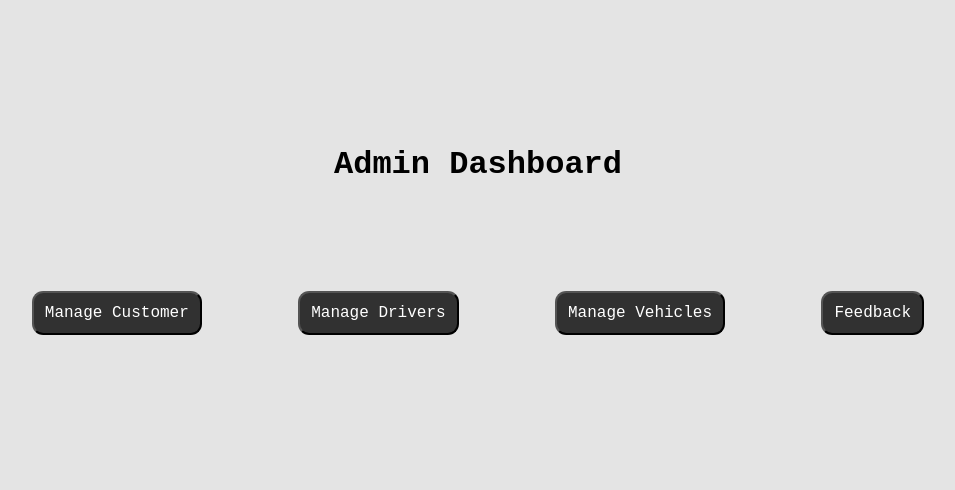
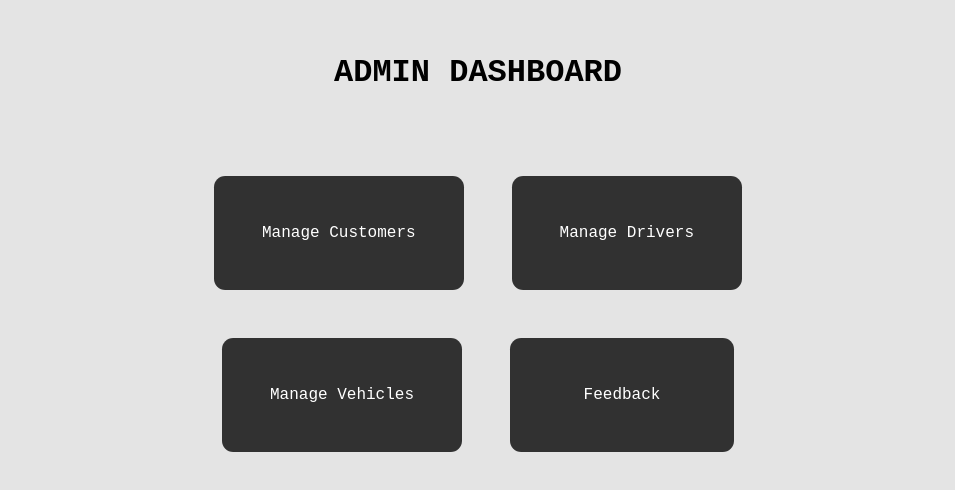
Before and after one commit to pranayvarade1101/FleetManagement, a React (Create React App) app in the folder fm-client/: page /admin in a window 1280 px wide. Shown: the part 146-636 px from the top of the page, without its empty margins (162-1117 px from the left). Built offline with nearby package versions, Linux system fonts and the light colour scheme.

Commit message:
Manage customers table and form added

```diff
--- a/fm-client/src/admin-functions/ManageCustomer.js
+++ b/fm-client/src/admin-functions/ManageCustomer.js
@@ -1,10 +1,79 @@
 import React, { useState, useEffect } from 'react';
 import "./admin-functions.css"
+import axios from 'axios';
+
 
 function ManageCustomer() {
+
+  const [users, setUsers] = useState([]);
+  const [newUser, setNewUser] = useState({ fname: '', lname: '', email: '', pwd: '' });
+  const [formIsValid, setFormIsValid] = useState(false);
+
+  useEffect(() => {
+    axios.get('http://localhost:8080/api/Users')
+      .then(response => {
+        const parsedData = response.data.map(user => {
+          const parsedUser = {};
+          Object.keys(user).forEach(key => {
+            parsedUser[key.replace(/"/g, '')] = user[key];
+          });
+          return parsedUser;
+        });
+        setUsers(parsedData.filter(user => user.type === 'customer'));
+      })
+      .catch(error => {
+        console.error(error);
+      });
+  }, []);
+
+  const handleSubmit = async (event) => {
+    event.preventDefault();
+    try {
+      const response = await axios.post('http://localhost:8080/api/Users', newUser);
+      setUsers([...users, response.data]);
+      setNewUser({ fname: '', lname: '', email: '', pwd: '' });
+    } catch (error) {
+      console.error(error);
+    }
+  };
+
+  const handleInputChange = (event) => {
+    setNewUser({ ...newUser, [event.target.name]: event.target.value });
+    setFormIsValid(event.target.form.checkValidity());
+  };
+
   return (
     <div className='container'>
-      <h1>Manage Customers</h1>
+      <h1>CUSTOMERS</h1>
+      <table>
+        <thead>
+          <tr>
+            <th>Email</th>
+            <th>Full Name</th>
+            <th>Address</th>
+            <th>Phone Number</th>
+          </tr>
+        </thead>
+        <tbody>
+          {users.map((user) => (
+            <tr key={user._id}>
+              <td>{user.email}</td>
+              <td>{user.fullName["\"firstName\""]} {user.fullName["\"lastName\""]}</td>
+              <td>{user.address}</td>
+              <td>{user.phNo}</td>
+            </tr>
+          ))}
+        </tbody>
+      </table>
+      <form onSubmit={handleSubmit} noValidate>
+        <h3>Add New Customer</h3>
+        <input type='text' placeholder='First Name' name='fname' value={newUser.fname} onChange={handleInputChange} required />
+        <input type='text' placeholder='Last Name' name='lname' value={newUser.lname} onChange={handleInputChange} required />
+        <input type="email" placeholder='Email' name='email' value={newUser.email} onChange={handleInputChange} required />
+        <input type="password" placeholder='Password' name='pwd' value={newUser.pwd} onChange={handleInputChange} required />
+
+        <button type="submit" disabled={!formIsValid}><span>Add User</span></button>
+      </form>
     </div>
   );
 }
--- a/fm-client/src/admin-functions/admin-functions.css
+++ b/fm-client/src/admin-functions/admin-functions.css
@@ -1,6 +1,7 @@
 .container {
-    background-color: #e4e4e4;
-    height: 100vh;
+    background: #e4e4e4;
+    min-height: 100vh;
+    overflow: hidden;
     margin: 0;
     display: flex;
     flex-direction: column;
@@ -9,6 +10,117 @@
     font-family: 'Courier New', Courier, monospace;
 }
 
-.container h1 {
-    padding-bottom: 3%;
+.container table {
+    margin: 2%;
+    border: 1px solid;
 }
+
+.container th, td {
+    padding: 0.5rem;
+    border: 1px solid;
+}
+
+.container form {
+    display: flex;
+    flex-direction: column;
+    align-items: center;
+    justify-content: center;
+
+    padding: 1.3rem;
+
+    text-align: center;
+    transition: all 0.2s ease-in-out;
+
+    h3 {
+        font-weight: 500;
+        opacity: 0.7;
+        font-size: 1.4rem;
+        margin-top: 0;
+    }
+
+    input {
+        background: transparent;
+        width: 13rem;
+        padding: 1em;
+        margin-bottom: 2em;
+        border: none;
+        border-radius: 10px;
+        backdrop-filter: blur(5px);
+        box-shadow: 4px 4px 20px rgba(0,0,0,0.2);
+        font-family: 'Courier New', Courier, monospace;
+        font-weight: 500;
+        transition: all 0.2s ease-in-out;
+
+        &:hover {
+          box-shadow: 4px 4px 20px 8px rgba(0,0,0,0.2);
+        }
+
+        &[type="email"],
+        &[type="password"] {
+
+            &:focus {
+                box-shadow: 4px 4px 60px 8px rgba(0,0,0,0.2);
+            }
+        }
+    }
+
+
+    button {
+        padding: 12px 24px;
+        color: #e5edff;
+        background-color: #aaaaaa;
+        border-radius: 10px;
+        backdrop-filter: blur(5px);
+        position: relative;
+        border: #e5edff;
+        border-radius: 10px;
+        overflow: hidden;
+        z-index: 1;
+        margin-top: 0.4rem;
+        cursor: pointer;
+    }
+
+    button span {
+        z-index: 0;
+        position: relative;
+    }
+
+    button::before {
+        content: '';
+        position: absolute;
+        top: 50%;
+        left: 50%;
+        width: 140px;
+        height: 140px;
+        border-radius: 50%;
+        transform: translate3d(-50%,-50%,0) scale3d(0,0,0);
+        transition: opacity .4s cubic-bezier(.19,1,.22,1),transform 0.75s cubic-bezier(.19,1,.22,1);
+        background-color: #424242;
+        opacity: 0;
+    }
+
+    button:hover::before {
+        opacity: 1;
+        transition-duration: 1.5s;
+        transform: translate3d(-50%,-50%,0) scale3d(1.2,1.2,1.2);
+    }
+
+    button:active {
+        transform: scale(0.95);
+    }
+
+    button.disabled, button[disabled] {
+        cursor: not-allowed;
+    }
+}
+
+::placeholder {
+    font-family: 'Courier New', Courier, monospace;
+    font-weight: 400;
+}
+
+input:focus,
+select:focus,
+textarea:focus {
+    outline: none;
+}
--- a/fm-client/src/admin.css
+++ b/fm-client/src/admin.css
@@ -1,28 +1,51 @@
 .admin-page {
     background-color: #e4e4e4;
-    height: 100vh;
+    min-height: 100vh;
     margin: 0;
     display: flex;
+    flex-wrap: nowrap;
     flex-direction: column;
     align-items: center;
     justify-content: center;
     font-family: 'Courier New', Courier, monospace;
 }
 
-.admin-page h1 {
-    padding-bottom: 3%;
+.heading h1 {
+    text-align: center;
+    padding-bottom: 5vh;
+}
+
+.btn-container {
+    display: flex;
+    flex-direction: column;
+}
+
+.btn-row {
+    display: flex;
+    justify-content: center;
 }
 
 .btn {
-    margin: 3rem;
-    padding: 0.7rem;
+    min-width: 10vw;
+    text-align: center;
+    margin: 1.5rem;
+    padding: 3rem;
     background-color: #313131;
     border-radius: 0.7rem;
-}
 
-.btn a {
     font-family: 'Courier New', Courier, monospace;
     font-size: medium;
     color: white;
     text-decoration: none;
+    transition: transform 0.2s ease-in-out;
 }
+
+.btn:hover {
+    transform: scale(1.1, 1.1);
+}
+
+.btn:active {
+    background-color: #747474;
+    transform: scale(0.9);
+    transition: transform 0.1s ease-in-out;
+}
--- a/fm-client/src/admin.js
+++ b/fm-client/src/admin.js
@@ -3,23 +3,21 @@ import { Link } from 'react-router-dom';
 
 import "./admin.css"
 
-function AdminButton({ to, children }) {
-  return (
-    <button className="btn">
-      <Link to={to}>{children}</Link>
-    </button>
-  );
-}
-
 function AdminPage() {
   return (
     <div className="admin-page">
-      <h1>Admin Dashboard</h1>
+      <div class="heading">
+        <h1>ADMIN DASHBOARD</h1>
+      </div>
       <div className="btn-container">
-        <AdminButton to="/manage-customer">Manage Customer</AdminButton>
-        <AdminButton to="/manage-driver">Manage Drivers</AdminButton>
-        <AdminButton to="/manage-vehicles">Manage Vehicles</AdminButton>
-        <AdminButton to="/feedbacks">Feedback</AdminButton>
+        <div className='btn-row'>
+          <Link className='btn' to="/manage-customer">Manage Customers</Link>
+          <Link className='btn' to="/manage-driver">Manage Drivers</Link>
+        </div>
+        <div className='btn-row'>
+          <Link className='btn' to="/manage-vehicles">Manage Vehicles</Link>
+          <Link className='btn' to="/feedbacks">Feedback</Link>
+        </div>
       </div>
     </div>
   );
```
